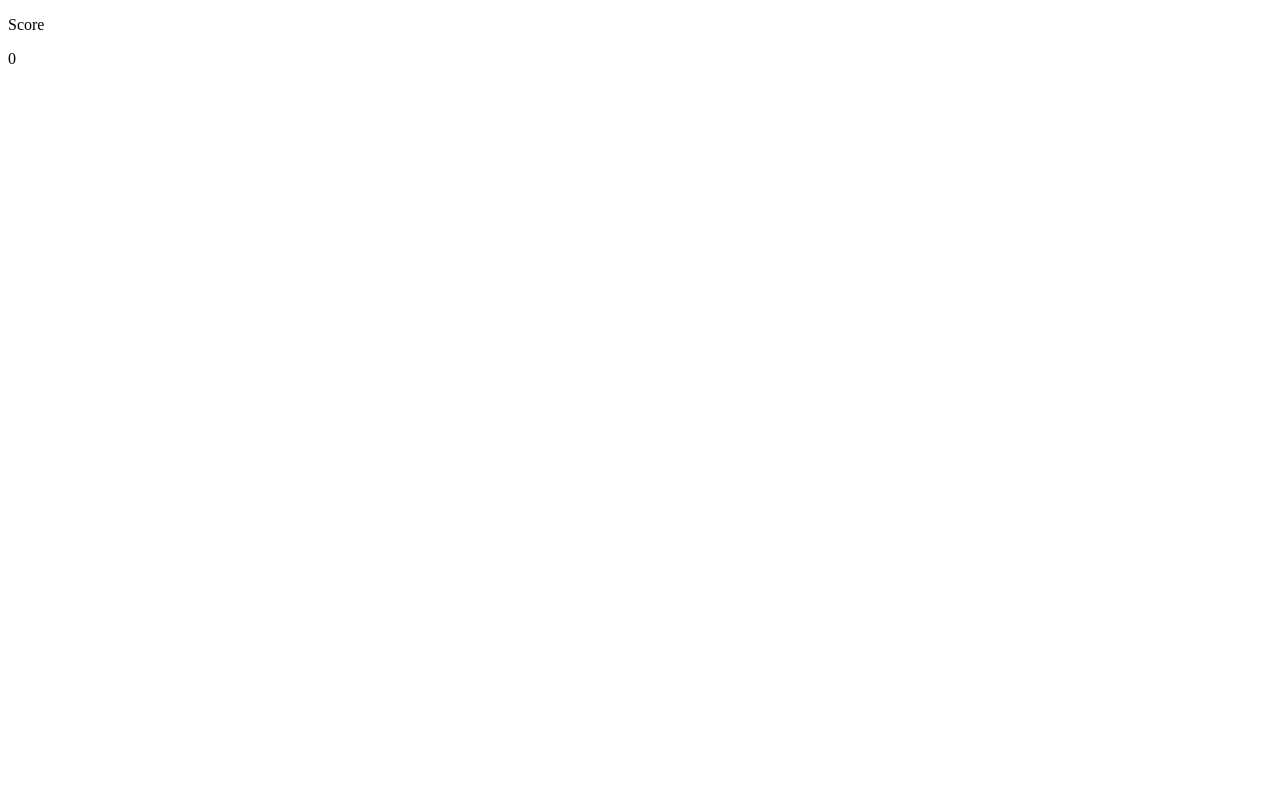
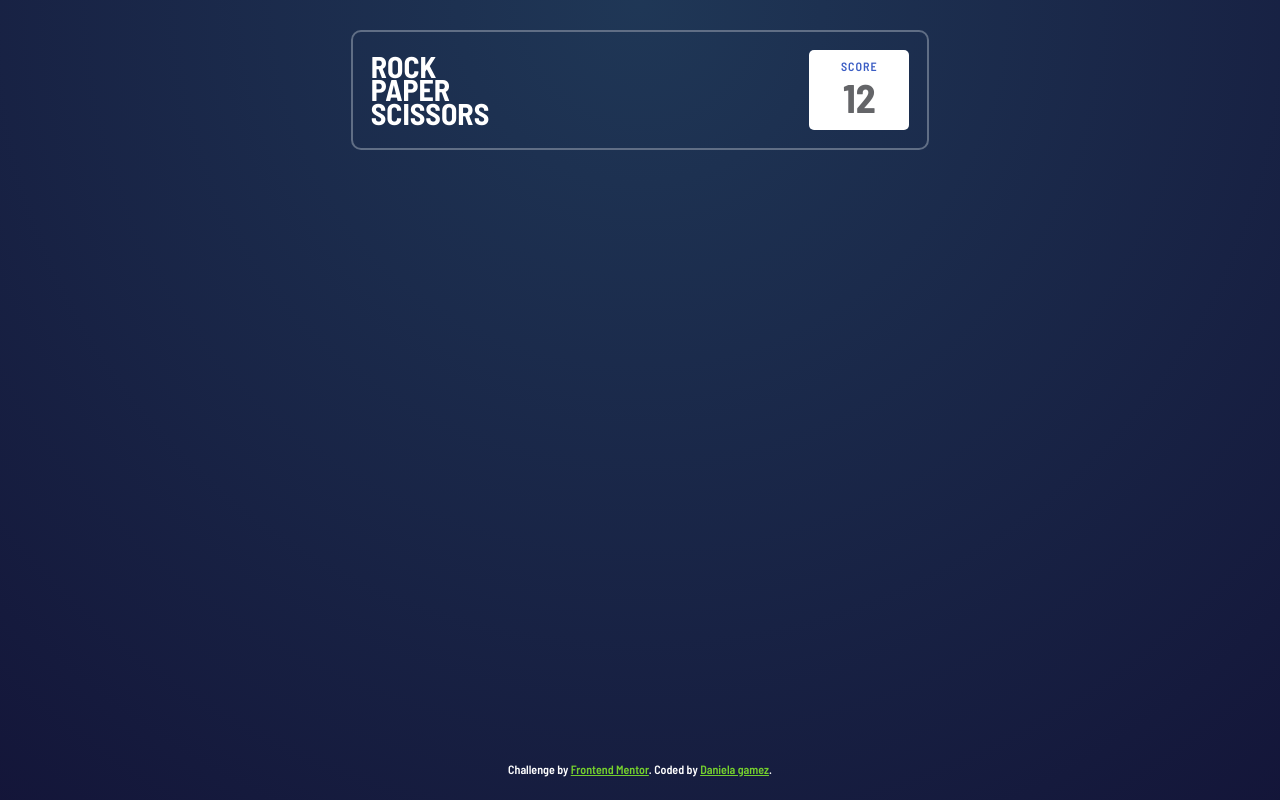
Before and after one commit to Daniela-04/Rock-Paper-Scissors, a plain HTML site: page index.html in a window 1280 px wide. Drawn offline with Linux system fonts and the light colour scheme.

Commit message:
link del css y header implementado

```diff
--- a/index.html
+++ b/index.html
@@ -1,11 +1,12 @@
 <!DOCTYPE html>
 <html lang="en">
+
 <head>
   <meta charset="UTF-8">
-  <meta name="viewport" content="width=device-width, initial-scale=1.0"> <!-- displays site properly based on user's device -->
-
+  <meta name="viewport" content="width=device-width, initial-scale=1.0">
+  <!-- displays site properly based on user's device -->
   <link rel="icon" type="image/png" sizes="32x32" href="./images/favicon-32x32.png">
-
+  <link rel="stylesheet" href="style.css">
   <title>Frontend Mentor | Rock, Paper, Scissors</title>
 
   <!-- Score
@@ -19,33 +20,45 @@
 
   Play Again -->
 
-  <!-- Feel free to remove these styles or customise in your own stylesheet 👍 -->
-  <style>
-    .attribution { font-size: 11px; text-align: center; }
-    .attribution a { color: hsl(228, 45%, 44%); }
-  </style>
 </head>
+
 <body>
 
   <div class="container">
-    <section class="score">
-      <p>Score</p>
-      <p>0</p>
+    <section>
+      <div class="score">
+        <div class="title">
+          <h1>ROCK<br>PAPER<br>SCISSORS</h1>
+        </div>
+        <div class="points">
+          <p>SCORE</p>
+          <p>12</p>
+        </div>
+      </div>
     </section>
+
     <main>
-      <div class="paper"></div>
-      <div class="scissor"></div>
-      <div class="rock"></div>
+      <div class="game">
+        <div class="paper"></div>
+        <div class="scissor"></div>
+        <div class="rock"></div>
+      </div>
+
     </main>
     <section>
       <div class="rules"></div>
     </section>
+    <footer>
+      <div class="attribution">
+        Challenge by <a href="https://www.frontendmentor.io?ref=challenge" target="_blank">Frontend Mentor</a>.
+        Coded by <a href="#">Daniela gamez</a>.
+      </div>
+
+    </footer>
   </div>
 
 
-  <!-- <div class="attribution">
-    Challenge by <a href="https://www.frontendmentor.io?ref=challenge" target="_blank">Frontend Mentor</a>.
-    Coded by <a href="#">Your Name Here</a>.
-  </div> -->
+
 </body>
+
 </html>
--- /dev/null
+++ b/style.css
@@ -0,0 +1,91 @@
+@import url('https://fonts.googleapis.com/css2?family=Barlow+Semi+Condensed:ital,wght@0,100;0,200;0,300;0,400;0,500;0,600;0,700;0,800;0,900;1,100;1,200;1,300;1,400;1,500;1,600;1,700;1,800;1,900&display=swap');
+
+* {
+    padding: 0;
+    margin: 0;
+    box-sizing: border-box;
+}
+
+body {
+    background-image: radial-gradient(circle at top,
+            hsl(214, 47%, 23%) 0%,
+            hsl(237, 49%, 15%) 100%);
+    color: white;
+    font-family: "Barlow Semi Condensed";
+    font-weight: 600;
+}
+/* contenedor principal */
+.container{
+    display: grid;
+    justify-items: center;
+    grid-template-columns: 1fr;
+    grid-template-rows: repeat(3,1fr) 0.15fr;
+    min-height: 100vh;
+    grid-template-areas:
+    "score"
+    "game"
+    "rules"
+    "footer";
+}
+/* header con el titulo y los puntos */
+.score{
+    grid-area: score;
+    width: fit-content;
+    height: fit-content;
+    border: 2px solid hsl(217, 16%, 45%);
+    border-radius: 10px;
+    margin-top: 30px;
+    padding: 18px;
+    display: flex;
+    align-items: center;
+    justify-content: space-between;
+    gap: 25vw;
+}
+/* contenedor blanco de puntos */
+.points{
+    background-color: white;
+    border-radius: 5px;
+    padding: 10px;
+    width: 100px;
+    height: 80px;
+    display: flex;
+    flex-direction: column;
+    align-items: center;
+    justify-content: center;
+}
+/* Score */
+.points p:first-child{
+    color: hsl(225, 54%, 50%);
+    letter-spacing: 1px;
+    font-size: 12px;
+    justify-self: flex-start;
+
+}
+/* numero de puntos */
+.points p:nth-child(2){
+    color: hsl(225, 2%, 40%);
+    font-size: 40px;
+    font-weight: 700;
+
+}
+/* titulo con espaciado particular*/
+.title{
+    font-size: 20px;
+    line-height: 0.78; /* el espacio que tienen las palabras es 0.78 veces la fuente*/
+}
+
+
+
+
+
+
+
+.attribution {
+    font-size: 12px;
+    text-align: center;
+    grid-area: footer;
+}
+
+.attribution a {
+    color: rgba(140, 253, 41, 0.804)
+}
```
